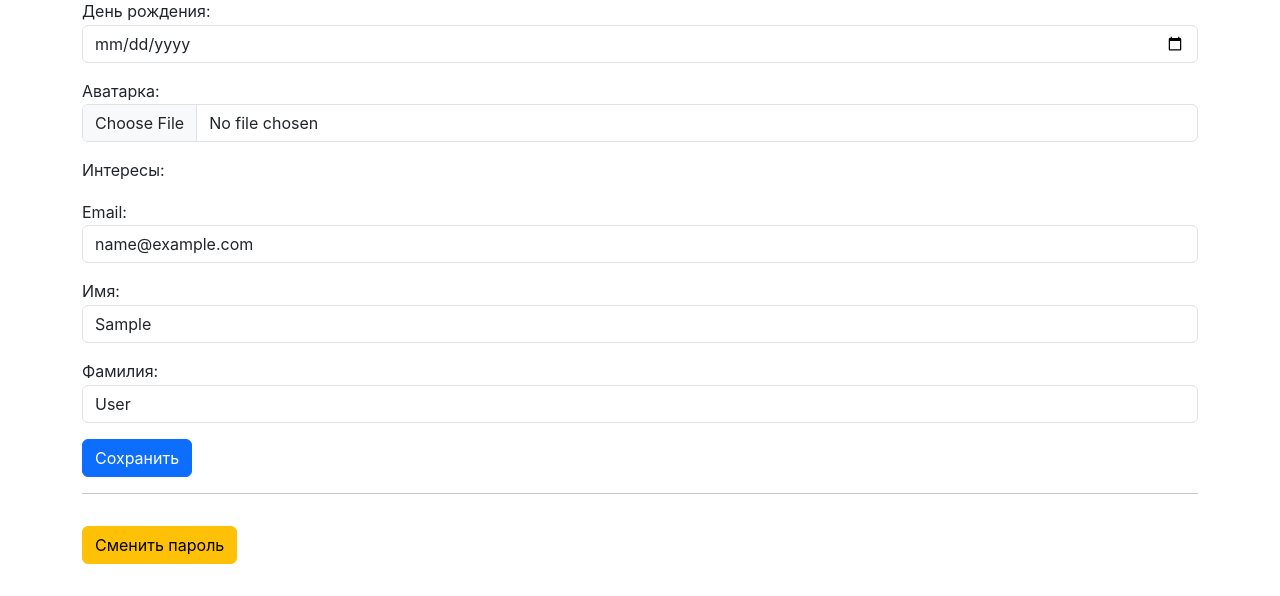
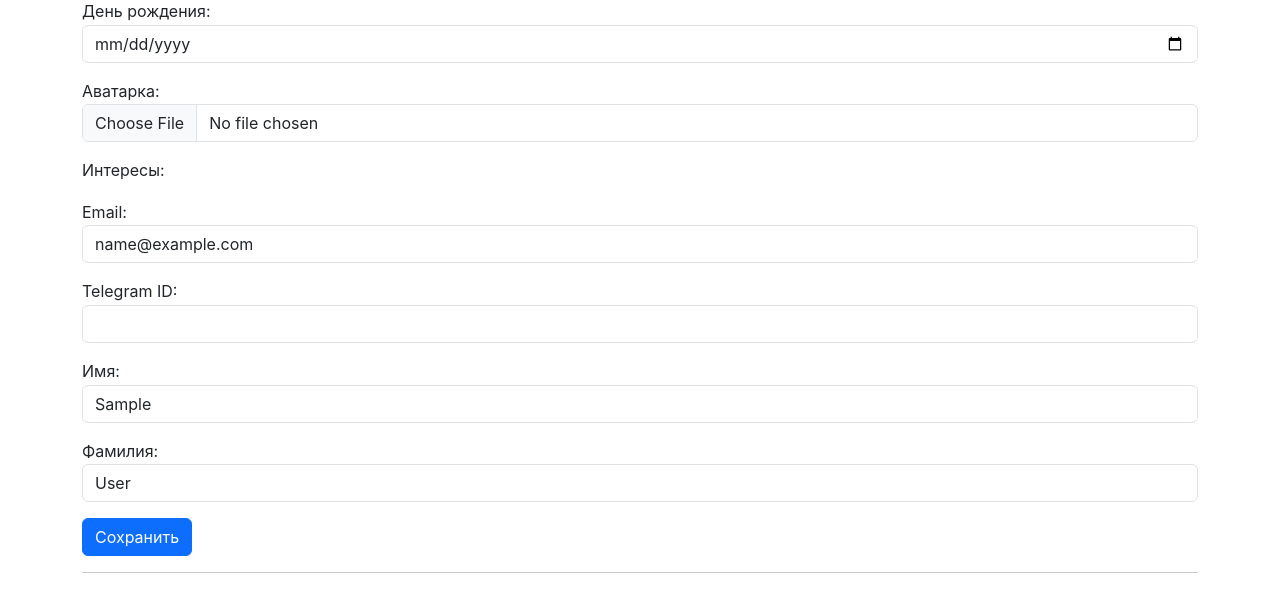
Before and after one commit to Mirvitik/randoccasion, a Django app: page /auth/profile/ in a window 1280 px wide. Shown: the part 258-854 px from the top of the page. Run offline with Django 5.2, Linux system fonts and the light colour scheme; the visitor is signed in with stand-in values (Sample User, id 1); data comes from the database, SQL or seed files in the repository; some libraries are stand-ins or nearby versions.

Commit message:
UPDATED: notifications by telegram ID via bot were added

```diff
--- a/randoccasion/randoccasion/settings.py
+++ b/randoccasion/randoccasion/settings.py
@@ -126,7 +126,7 @@ AUTH_PASSWORD_VALIDATORS = [
         ".NumericPasswordValidator",
     },
 ]
-
+TELEGRAM_BOT_TOKEN = os.getenv("TELEGRAM_BOT_TOKEN")
 LANGUAGE_CODE = os.getenv("DJANGO_LANGUAGE_CODE", "ru-RU")
 
 TIME_ZONE = "UTC"
--- a/randoccasion/users/forms.py
+++ b/randoccasion/users/forms.py
@@ -4,6 +4,7 @@ from datetime import date
 
 from django import forms
 from django.contrib import auth
+from django.core.validators import MinValueValidator
 
 from users.models import Interest, Profile, User
 
@@ -69,6 +70,10 @@ class SignUpForm(auth.forms.UserCreationForm):
 
 class ProfileUpdateForm(forms.ModelForm):
     email = forms.EmailField(label="Email")
+    telegram_id = forms.IntegerField(
+        label="Telegram ID",
+        validators=[MinValueValidator(1)],
+    )
     first_name = forms.CharField(label="Имя", required=False, max_length=40)
     last_name = forms.CharField(label="Фамилия", required=False, max_length=40)
     interests = forms.ModelMultipleChoiceField(
@@ -82,6 +87,7 @@ class ProfileUpdateForm(forms.ModelForm):
         super().__init__(*args, **kwargs)
 
         if self.instance.user:
+            self.initial["telegram_id"] = self.instance.telegram_id
             self.initial["email"] = self.instance.user.email
             self.initial["first_name"] = self.instance.user.first_name
             self.initial["last_name"] = self.instance.user.last_name
@@ -102,6 +108,7 @@ class ProfileUpdateForm(forms.ModelForm):
         profile = super().save(commit=False)
         user = profile.user
 
+        user.profile.telegram_id = self.cleaned_data["telegram_id"]
         user.email = self.cleaned_data["email"]
         user.first_name = self.cleaned_data["first_name"]
         user.last_name = self.cleaned_data["last_name"]
--- a/randoccasion/users/models.py
+++ b/randoccasion/users/models.py
@@ -6,6 +6,7 @@ from django.contrib.auth.models import (
     AbstractUser,
     UserManager as DjangoUserManager,
 )
+from django.core.validators import MaxValueValidator
 from django.db import models
 from django.utils.translation import gettext_lazy as _
 from sorl.thumbnail import get_thumbnail
@@ -158,6 +159,21 @@ class Profile(models.Model):
         blank=True,
         related_name="profiles",
     )
+    telegram_id = models.PositiveIntegerField(
+        verbose_name=_("telegram_id"),
+        blank=True,
+        null=True,
+    )
+    tg_messages_cnt = models.PositiveIntegerField(
+        verbose_name=_("Количество сообщений"),
+        blank=True,
+        default=0,
+        validators=[MaxValueValidator(10)],
+    )
+    tg_last_message_date = models.DateTimeField(
+        blank=True,
+        null=True,
+    )
 
     def get_image_300x300(self):
         if self.image:
--- /dev/null
+++ b/randoccasion/users/utils.py
@@ -0,0 +1,19 @@
+__all__ = ()
+
+import asyncio
+
+from telegram import Bot
+
+from randoccasion.settings import TELEGRAM_BOT_TOKEN
+
+
+async def send_tg_message(tg_id, message):
+    bot = Bot(TELEGRAM_BOT_TOKEN)
+    try:
+        await bot.send_message(chat_id=tg_id, text=message)
+    except Exception:
+        pass
+
+
+def send_tg_message_sync(tg_id, message):
+    return asyncio.run(send_tg_message(tg_id, message))
--- a/randoccasion/users/views.py
+++ b/randoccasion/users/views.py
@@ -1,5 +1,6 @@
 __all__ = ()
 
+import datetime
 from datetime import timedelta
 
 from django.conf import settings
@@ -13,6 +14,7 @@ from django.utils import timezone
 
 from users.forms import ProfileUpdateForm, SignUpForm
 from users.models import Friendship, Profile, User
+from users.utils import send_tg_message_sync
 
 
 def signup_view(request):
@@ -161,6 +163,27 @@ def send_friend_request(request, user_id):
     if not created:
         messages.info(request, "Заявка уже отправлена.")
     else:
+        message = (
+            f"Вам пришла новая заявка в друзья от {request.user.username}!\n"
+            f"Зайдите на сайт и проверьте её"
+        )
+        if to_user.profile.telegram_id is not None:
+            if request.user.tg_last_message_date is not None:
+                deltatime = (
+                    datetime.datetime.now() - request.user.tg_last_message_date
+                )
+                if (deltatime.total_seconds() / 3600) >= 24:
+                    request.user.tg_messages_cnt = 0
+                    request.user.tg_last_message_date = None
+
+            if request.user.tg_messages_cnt < 10:
+                send_tg_message_sync(
+                    tg_id=to_user.profile.telegram_id,
+                    message=message,
+                )
+                request.user.tg_messages_cnt += 1
+                request.user.tg_last_message_date = datetime.datetime.now()
+
         messages.success(request, "Заявка в друзья отправлена.")
 
     return redirect("users:user_detail", pk=user_id)
```
Also changed, not shown: randoccasion/templates/users/user_detail.html (+9 -0 lines), 1 other file.
